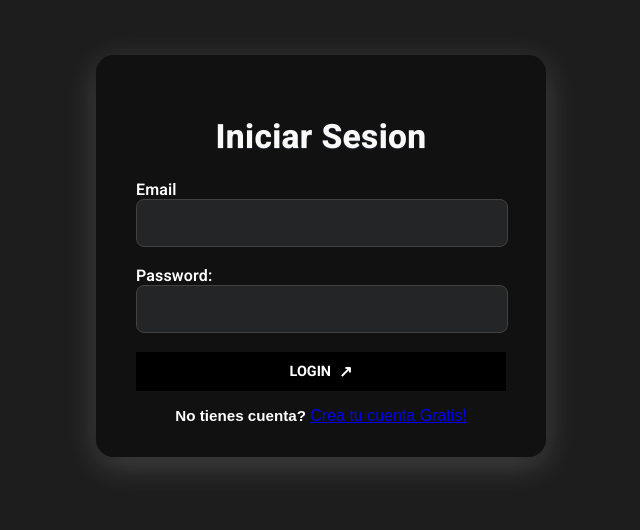
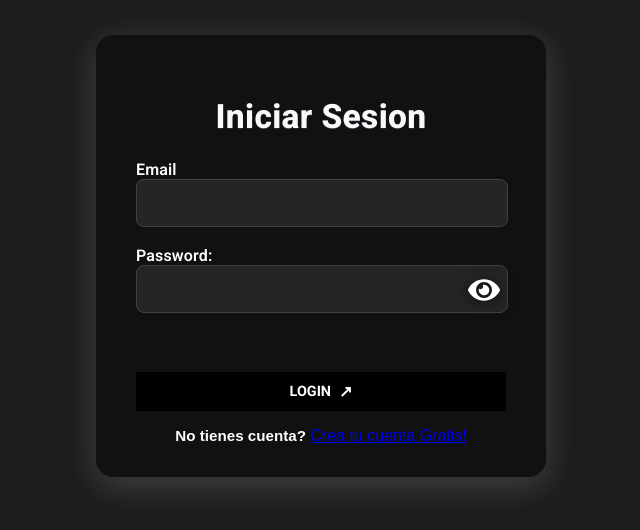
Before and after one commit to T1T0Dev/E-COMMERCE, a React (Vite) app in the folder FRONTEND/: page /login in a window 1280 px wide. Shown: the part 144-674 px from the top of the page, without its empty margins (319-959 px from the left). Built offline with nearby package versions, Linux system fonts and the light colour scheme.

Commit message:
Agregando el ver contraseña al Login y el nombre personalizado a la pagina

```diff
--- a/FRONTEND/src/pages/Login.jsx
+++ b/FRONTEND/src/pages/Login.jsx
@@ -2,7 +2,8 @@ import React, { useState } from "react";
 import axios from "axios";
 import { useNavigate, Link } from "react-router-dom";
 import { ToastContainer, toast } from "react-toastify";
-import useAuthStore from '../store/useAuthStore'; // Ajusta el path si es necesario
+import { FaEye, FaEyeSlash } from "react-icons/fa";
+import useAuthStore from "../store/useAuthStore"; // Ajusta el path si es necesario
 
 import "react-toastify/dist/ReactToastify.css";
 import "./styles/Login.css";
@@ -10,20 +11,24 @@ import "./styles/Login.css";
 export default function Login() {
   const [email, setEmail] = useState("");
   const [password, setPassword] = useState("");
+  const [showPassword, setShowPassword] = useState(false); // <--- Nuevo estado
   const navigate = useNavigate();
-  const login = useAuthStore(state => state.setUser);
+  const login = useAuthStore((state) => state.setUser);
 
   const handleSubmit = async (e) => {
     e.preventDefault();
 
     try {
-      const response = await axios.post("http://localhost:3000/api/auth/login", {
-        email,
-        password
-      });
+      const response = await axios.post(
+        "http://localhost:3000/api/auth/login",
+        {
+          email,
+          password,
+        }
+      );
 
       if (response.data) {
-        // Guarda el usuario en zustand y localStorage
+        // Guarda el usuario con nombre en zustand y localStorage
         login(response.data);
         toast.success("Login exitoso");
         setTimeout(() => {
@@ -42,7 +47,9 @@ export default function Login() {
         <h1 className="login-title">Iniciar Sesion</h1>
         <form className="login-form" onSubmit={handleSubmit}>
           <div>
-            <label className="login-label" htmlFor="email">Email</label>
+            <label className="login-label" htmlFor="email">
+              Email
+            </label>
             <input
               className="login-input"
               type="text"
@@ -50,22 +57,37 @@ export default function Login() {
               name="email"
               required
               value={email}
-              onChange={e => setEmail(e.target.value)}
+              onChange={(e) => setEmail(e.target.value)}
             />
           </div>
-          <div>
-            <label className="login-label" htmlFor="password">Password:</label>
+          <div className="password-input-wrapper">
+            <label className="login-label" htmlFor="password">
+              Password:
+            </label>
             <input
               className="login-input"
-              type="password"
+              type={showPassword ? "text" : "password"}
               id="password"
               name="password"
               required
               value={password}
-              onChange={e => setPassword(e.target.value)}
+              onChange={(e) => setPassword(e.target.value)}
             />
+            <button
+              type="button"
+              className="password-eye-btn"
+              onClick={() => setShowPassword((v) => !v)}
+              tabIndex={-1}
+              aria-label={
+                showPassword ? "Ocultar contraseña" : "Ver contraseña"
+              }
+            >
+              {showPassword ? <FaEyeSlash /> : <FaEye />}
+            </button>
           </div>
-          <button className="login-btn" type="submit">Login<span className="arrow-icon">↗</span></button>
+          <button className="login-btn" type="submit">
+            Login<span className="arrow-icon">↗</span>
+          </button>
         </form>
         <div style={{ marginTop: "1rem", textAlign: "center" }}>
           <span className="create-account">No tienes cuenta? </span>
--- a/FRONTEND/src/pages/Principal.jsx
+++ b/FRONTEND/src/pages/Principal.jsx
@@ -4,8 +4,10 @@ import Footer from "../components/clientcomponents/landingcomponents/Footer.jsx"
 import ScrollToTopButton from "../components/clientcomponents/landingcomponents/ScrollToTopButton.jsx";
 import Carruselprod from "../components/clientcomponents/landingcomponents/Carruselprod.jsx";
 import "./styles/Principal.css";
+import useAuthStore from '../store/useAuthStore.js'
 
 const Principal = () => {
+  const user = useAuthStore((state) => state.user);
   const [nombre, setNombre] = useState("");
   const [correo, setCorreo] = useState("");
   const [asunto, setAsunto] = useState("");
@@ -36,7 +38,7 @@ const Principal = () => {
       <main>
         <div className="landing-content" id="services">
           <section className="hero-section">
-            <h1>BIENVENIDO A DREKKZ INDUMENTARIA</h1>
+            <h1>BIENVENID@ {user?.nombre} A DREKKZ INDUMENTARIA</h1>
             <h2>DONDE EL ESTILO ROMPE LAS REGLAS</h2>
             <p>Descubre más sobre nuestros servicios y productos.</p>
             <button className="cta-button"> SABER MAS <span className="arrow-icon">↗</span>
--- a/FRONTEND/src/pages/styles/Login.css
+++ b/FRONTEND/src/pages/styles/Login.css
@@ -113,6 +113,32 @@
   text-align: center;
 }
 
+.password-input-wrapper {
+  position: relative;
+  margin-bottom: 2.5rem;
+}
+
+.password-eye-btn {
+  position: absolute;
+  top: 3rem;
+  right: 0;
+  transform: translateY(-50%);
+  background: none;
+  border: none;
+  cursor: pointer;
+  color: #fff;
+  font-size: 2rem;
+  filter: drop-shadow(0 2px 8px #000b);
+  z-index: 2;
+  transition: color 0.18s, filter 0.18s;
+  outline: none;
+}
+
+.password-eye-btn:hover {
+  color: #8408eb;
+  filter: drop-shadow(0 4px 16px #000c);
+}
+
 @media (max-width: 480px) {
   .login-card {
     padding: 1.2rem 0.7rem 1.5rem 0.7rem;
```
Also changed, not shown: 1 other file (tests, documents, lock files or other folders).
